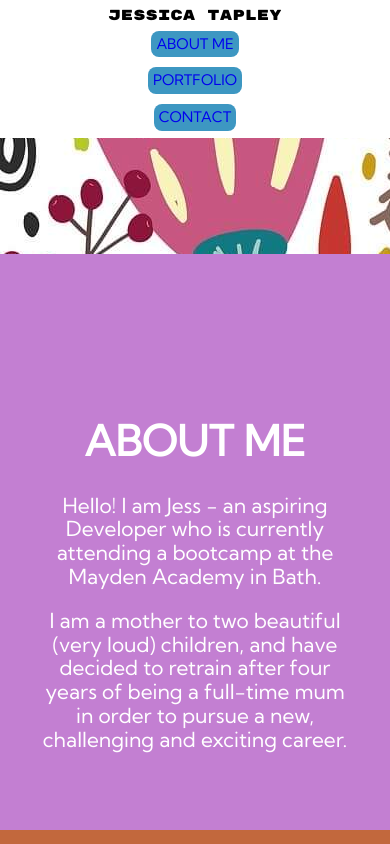
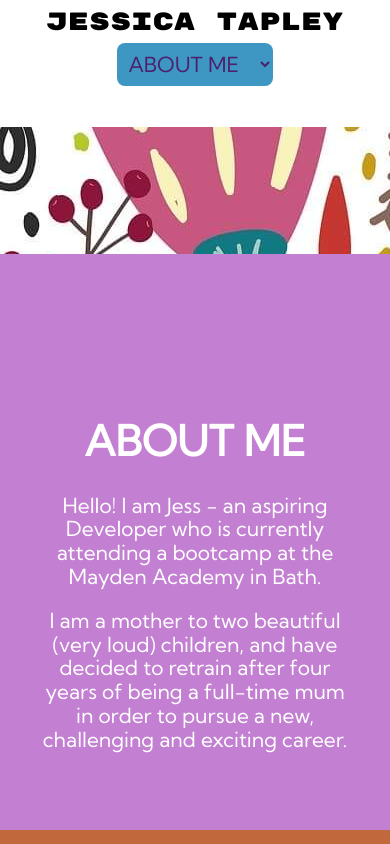
Before and after one commit to jjtapley/Portfoliov1, a plain HTML site: page portfolio.html in a window 390 px wide. Shown: the top 844 px of the page. Drawn offline with nearby package versions, Linux system fonts and the light colour scheme.

Commit message:
Changed nav bar to drop-down list on smaller screen size - links not yet working - waiting for JavaScript

```diff
--- a/portfolio.css
+++ b/portfolio.css
@@ -58,7 +58,7 @@ span {
 	100% {opacity: 100%; color: none;}
 }
 
-header {
+header, select {
 	animation-name: animationHeader;
 	animation-duration: 4s;
 }
@@ -89,7 +89,22 @@ nav a, span:hover {
 	font-size: 1.5em;
 }
 
-/*Styling for Nav bar links*/
+/*Styling for Nav bar links + dropdown on smaller screen*/
+nav select, select option {
+	display: none;
+	font-size: 1em;
+	background-color: #3d97c2;
+	color: #4d1f6e;
+	border: none;
+	border-radius: 8px;
+	margin: auto auto;
+	transition: padding 1s ease;
+}
+
+select:hover {
+	padding: 3%;
+}
+
 nav a {
 	margin: 30px;
 	text-decoration: none;
@@ -100,12 +115,12 @@ nav a {
 }
 
 /* All Headers caps */
-nav a, h1, footer span {
+nav a, h1, footer span, select {
 	text-transform: uppercase;
 }
 
 /* Change link background size when hovered over*/
-.aboutMeLink:hover, .portfolioLink:hover, .contactLink:hover {
+.aboutMeLink:hover, .portfolioLink:hover, .contactLink:hover, nav select, select option {
 	padding: 2%;
 }
 
@@ -117,12 +132,14 @@ nav a, h1, footer span {
 .contactLink:hover, footer {
 	background-color: #55C23D;
 }
+
 /* ABOUT ME HEADER section - flower pic sizing*/
 header img {
 	height: 30%;
 	width: 30%;
 	border-radius: 50%;
 }
+
 /* creating more space around divs to help with positioning*/
 header h1 {
 	padding-top: 20%;
@@ -216,9 +233,7 @@ main img:hover {
 }
 
 /*Make responsive */
-
 @media screen and (max-width: 1300px) {
-
 	span, nav a {
 		font-size: 1em;
 		padding: 5px;
@@ -232,7 +247,6 @@ main img:hover {
 	.aboutMeLink:hover, .portfolioLink:hover, .contactLink:hover {
 		padding: 1%;
 	}
-
 	span:hover {
 		font-size: 1.5em;
 	}
@@ -246,42 +260,42 @@ main img:hover {
 	nav a, span {
 		margin-top: 2px;
 	}
+	span {
+		font-size: 1.2em;
+		margin-top: 1%;
+	}
 	span:hover {
-		font-size: 1em;
+		font-size: 1.3em;
 	}
-	nav div {
-		flex-direction: column;
+	nav a {
+		display: none;
+	}
+	nav {
+		height: 15%;
+	}
+	nav select, select option {
+		display: block;
 	}
 	section, footer, .linksGallery img {
-			padding-top: 35%;
-		}
+		padding-top: 35%;
+	}
 	header img {
 		display: none;
 	}
-
 	header div {
 		padding-top: 10%;
-
 	}
 	.aboutMeImage {
 		background-image:url("aboutme.jpg");
 		padding-top: 50%;
 	}
-
 }
 
 @media screen and (max-width: 700px) {
-	nav a, span {
-		font-size: 0.7em;
-	}
-	.aboutMeLink:hover, .portfolioLink:hover, .contactLink:hover {
-		padding: 2%;
-	}
 	.gallery {
 		grid-template-columns: 1fr;
 	}
 }
-
 
 /* color scheme:
 blue: #3d97c2
--- a/portfolio.html
+++ b/portfolio.html
@@ -19,6 +19,12 @@
 				<a class="portfolioLink" href="#portfolio">Portfolio</a>
 				<a class="contactLink" href="#contact">Contact</a>
 			</div>
+			<!-- Links don't work yet - waiting for JavaScript to update -->
+			<select>
+				<option><a href="#aboutMe">About Me</a></option>
+				<option><a href="#portfolio">Portfolio</a></option>
+				<option><a href="#contact">Contact</a></option>
+			</select>
 		</nav>
 
 		<header>
```
